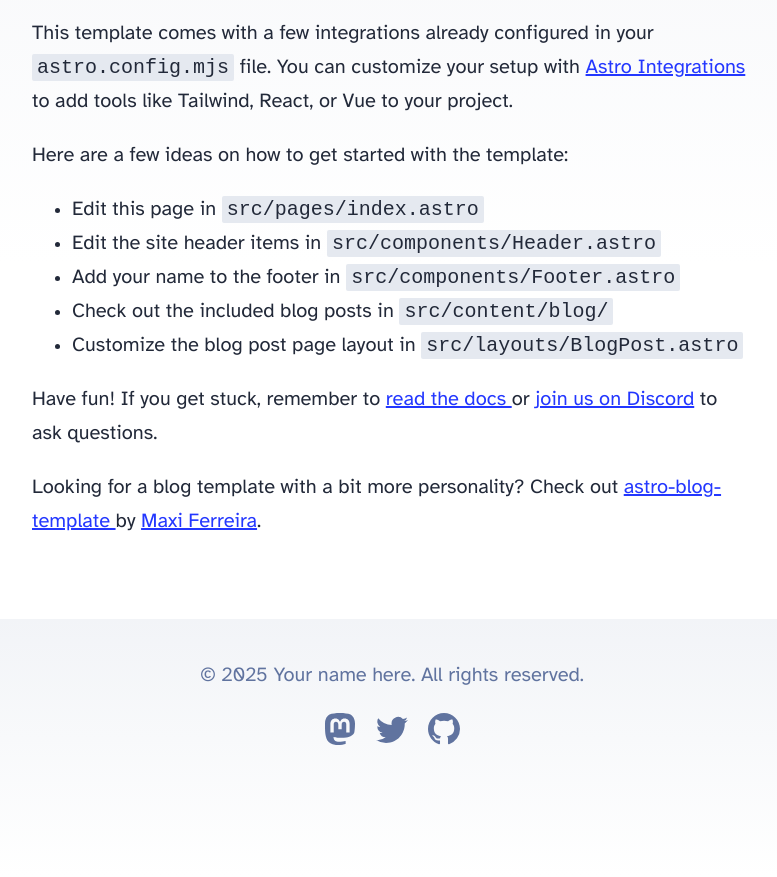
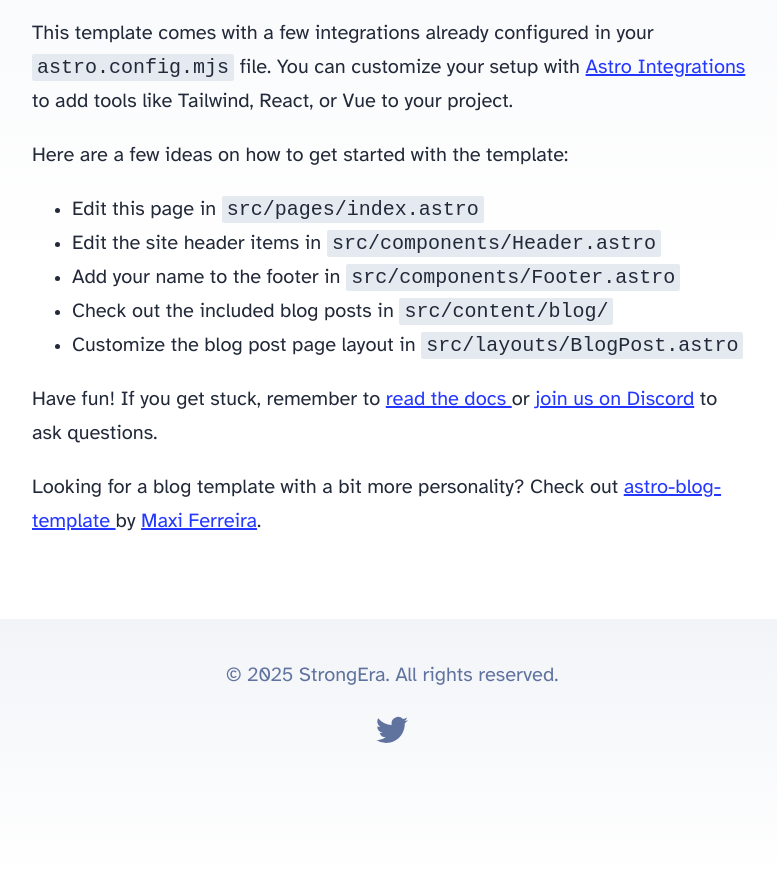
Before and after one commit to strongera-dev/se-site, an Astro site: page / in a window 1280 px wide. Shown: the part 336-1213 px from the top of the page, without its empty margins (248-1025 px from the left). Built offline with nearby package versions, Linux system fonts and the light colour scheme; Astro itself is replaced by a stand-in of ours.

Commit message:
Update Footer.astro

```diff
--- a/src/components/Footer.astro
+++ b/src/components/Footer.astro
@@ -3,37 +3,14 @@ const today = new Date();
 ---
 
 <footer>
-	&copy; {today.getFullYear()} Your name here. All rights reserved.
+	&copy; {today.getFullYear()} StrongEra. All rights reserved.
 	<div class="social-links">
-		<a href="https://m.webtoo.ls/@astro" target="_blank">
-			<span class="sr-only">Follow Astro on Mastodon</span>
-			<svg
-				viewBox="0 0 16 16"
-				aria-hidden="true"
-				width="32"
-				height="32"
-				astro-icon="social/mastodon"
-				><path
-					fill="currentColor"
-					d="M11.19 12.195c2.016-.24 3.77-1.475 3.99-2.603.348-1.778.32-4.339.32-4.339 0-3.47-2.286-4.488-2.286-4.488C12.062.238 10.083.017 8.027 0h-.05C5.92.017 3.942.238 2.79.765c0 0-2.285 1.017-2.285 4.488l-.002.662c-.004.64-.007 1.35.011 2.091.083 3.394.626 6.74 3.78 7.57 1.454.383 2.703.463 3.709.408 1.823-.1 2.847-.647 2.847-.647l-.06-1.317s-1.303.41-2.767.36c-1.45-.05-2.98-.156-3.215-1.928a3.614 3.614 0 0 1-.033-.496s1.424.346 3.228.428c1.103.05 2.137-.064 3.188-.189zm1.613-2.47H11.13v-4.08c0-.859-.364-1.295-1.091-1.295-.804 0-1.207.517-1.207 1.541v2.233H7.168V5.89c0-1.024-.403-1.541-1.207-1.541-.727 0-1.091.436-1.091 1.296v4.079H3.197V5.522c0-.859.22-1.541.66-2.046.456-.505 1.052-.764 1.793-.764.856 0 1.504.328 1.933.983L8 4.39l.417-.695c.429-.655 1.077-.983 1.934-.983.74 0 1.336.259 1.791.764.442.505.661 1.187.661 2.046v4.203z"
-				></path></svg
-			>
-		</a>
-		<a href="https://twitter.com/astrodotbuild" target="_blank">
-			<span class="sr-only">Follow Astro on Twitter</span>
+		<a href="https://twitter.com/strongera" target="_blank">
+			<span class="sr-only">Follow StrongEra on X/Twitter</span>
 			<svg viewBox="0 0 16 16" aria-hidden="true" width="32" height="32" astro-icon="social/twitter"
 				><path
 					fill="currentColor"
 					d="M5.026 15c6.038 0 9.341-5.003 9.341-9.334 0-.14 0-.282-.006-.422A6.685 6.685 0 0 0 16 3.542a6.658 6.658 0 0 1-1.889.518 3.301 3.301 0 0 0 1.447-1.817 6.533 6.533 0 0 1-2.087.793A3.286 3.286 0 0 0 7.875 6.03a9.325 9.325 0 0 1-6.767-3.429 3.289 3.289 0 0 0 1.018 4.382A3.323 3.323 0 0 1 .64 6.575v.045a3.288 3.288 0 0 0 2.632 3.218 3.203 3.203 0 0 1-.865.115 3.23 3.23 0 0 1-.614-.057 3.283 3.283 0 0 0 3.067 2.277A6.588 6.588 0 0 1 .78 13.58a6.32 6.32 0 0 1-.78-.045A9.344 9.344 0 0 0 5.026 15z"
-				></path></svg
-			>
-		</a>
-		<a href="https://github.com/withastro/astro" target="_blank">
-			<span class="sr-only">Go to Astro's GitHub repo</span>
-			<svg viewBox="0 0 16 16" aria-hidden="true" width="32" height="32" astro-icon="social/github"
-				><path
-					fill="currentColor"
-					d="M8 0C3.58 0 0 3.58 0 8c0 3.54 2.29 6.53 5.47 7.59.4.07.55-.17.55-.38 0-.19-.01-.82-.01-1.49-2.01.37-2.53-.49-2.69-.94-.09-.23-.48-.94-.82-1.13-.28-.15-.68-.52-.01-.53.63-.01 1.08.58 1.23.82.72 1.21 1.87.87 2.33.66.07-.52.28-.87.51-1.07-1.78-.2-3.64-.89-3.64-3.95 0-.87.31-1.59.82-2.15-.08-.2-.36-1.02.08-2.12 0 0 .67-.21 2.2.82.64-.18 1.32-.27 2-.27.68 0 1.36.09 2 .27 1.53-1.04 2.2-.82 2.2-.82.44 1.1.16 1.92.08 2.12.51.56.82 1.27.82 2.15 0 3.07-1.87 3.75-3.65 3.95.29.25.54.73.54 1.48 0 1.07-.01 1.93-.01 2.2 0 .21.15.46.55.38A8.012 8.012 0 0 0 16 8c0-4.42-3.58-8-8-8z"
 				></path></svg
 			>
 		</a>
```
